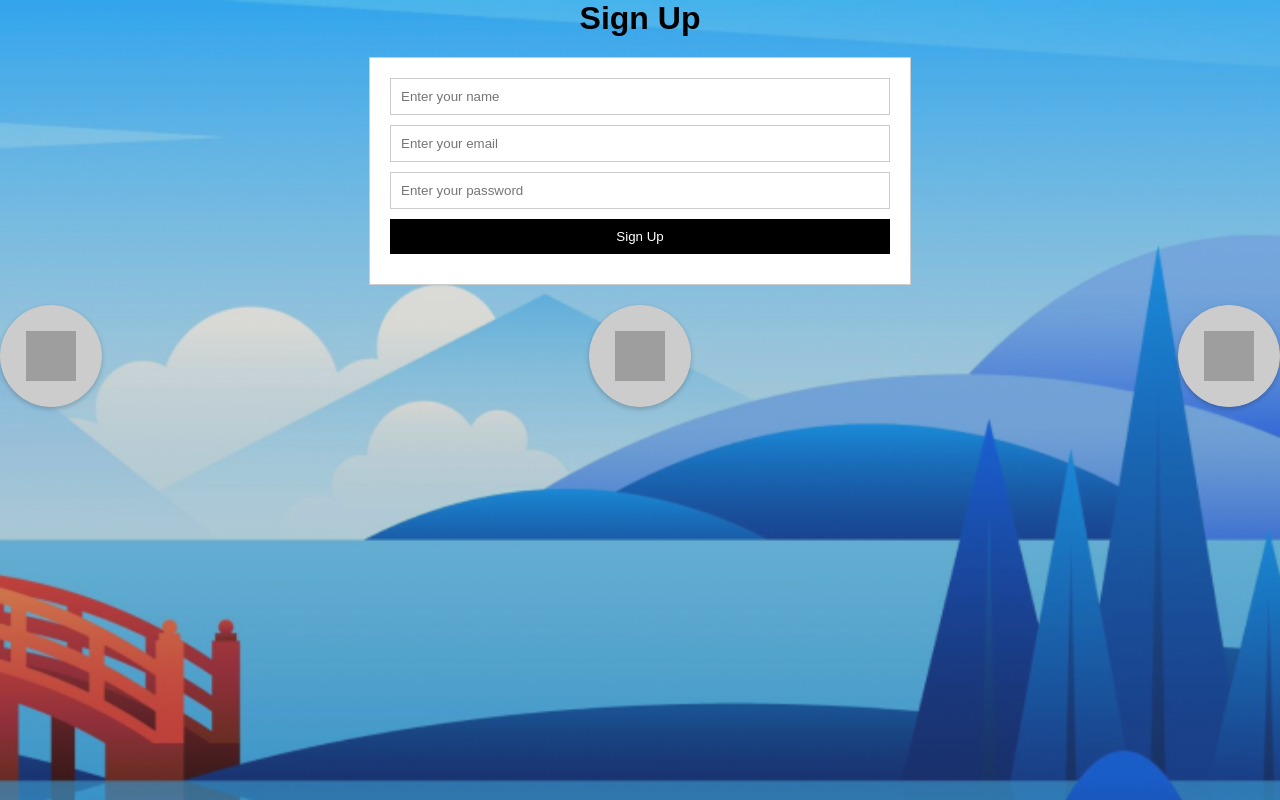
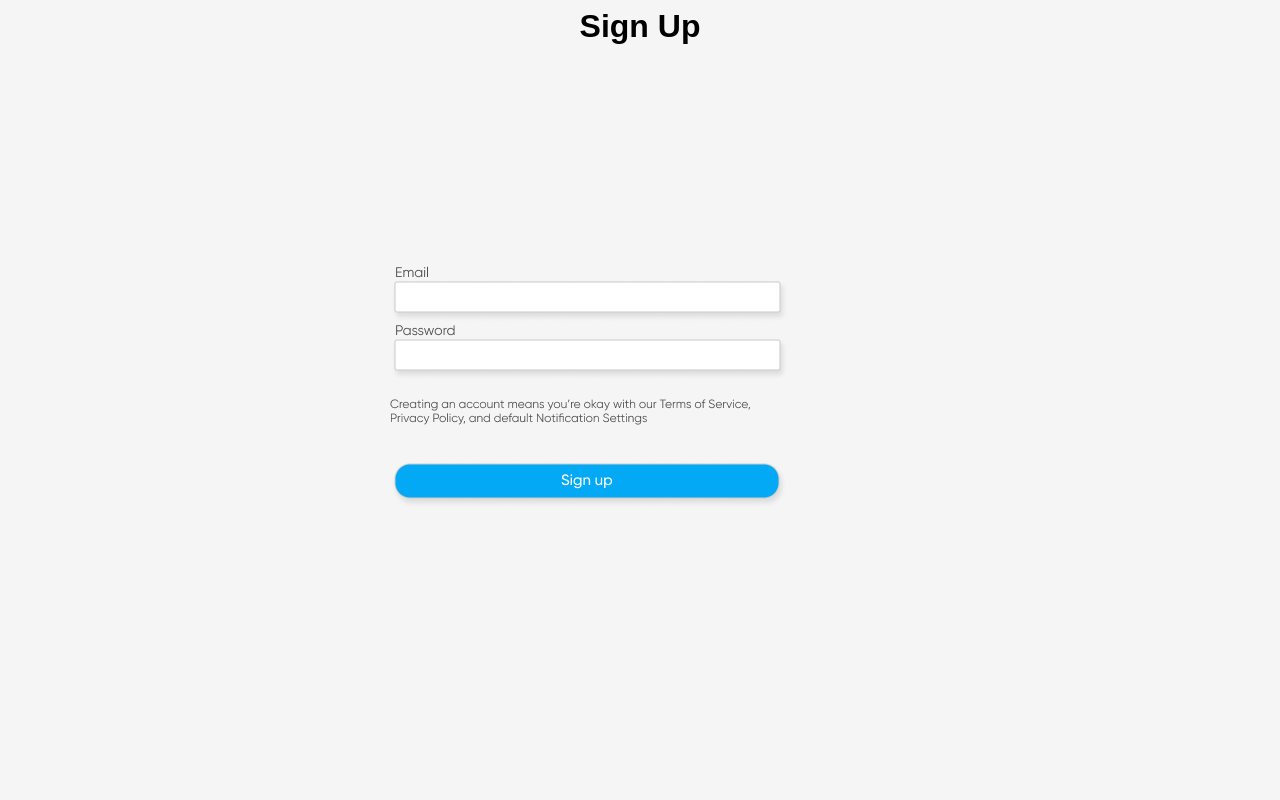
Before and after one commit to SohailAhmed-web/quiz_3_WebLab, a plain HTML site: page index.html in a window 1280 px wide. Drawn offline with Linux system fonts and the light colour scheme; grey boxes are pictures that could not be loaded.

Commit message:
sth change

```diff
--- a/assets/styles/style.css
+++ b/assets/styles/style.css
@@ -1,17 +1,3 @@
-
-body {
-    font-family: sans-serif;
-    background-image: url('/assets/img/4282077\ 1.png'); /* Replace 'your-background-image-url.jpg' with the URL of your image */
-    background-size: cover;
-    background-repeat: no-repeat;
-    background-attachment: fixed;
-    background-position: center;
-    margin: 0;
-    padding: 0;
-    height: 100vh;
-    overflow: hidden;
-  }
-
 body {
     font-family: sans-serif;
     background-color: #f5f5f5;
@@ -21,8 +7,6 @@ body {
     width: 500px;
     margin: 0 auto;
     padding: 20px;
-    background-color: #fff;
-    border: 1px solid #ccc;
   }
 
   input {
@@ -40,43 +24,7 @@ body {
     color: #fff;
     border: none;
   }
-
-  .social-media-buttons {
-    display: flex;
-    justify-content: space-between;
-    margin-top: 20px;
-  }
-
-  .social-media-button {
-    width: 100px;
-    height: 100px;
-    background-color: #ccc;
-    border: 1px solid #ccc;
-    border-radius: 50%;
-    display: flex;
-    justify-content: center;
-    align-items: center;
-    box-shadow: 0px 2px 5px rgba(0, 0, 0, 0.2);
-  }
-
-  .social-media-icon {
-    width: 50px;
-    height: 50px;
-  }
-
-  .linkedin-button {
-    background-color: #0077B5;
-  }
-
-  .twitter-button {
-    background-color: #1DA1F2;
-  }
-
-  .facebook-button {
-    background-color: #3B5998;
-  }
-
   h1 {
     text-align: center;
-    margin-bottom: 20px;
+    margin-bottom: 200px;
   }
--- a/index.html
+++ b/index.html
@@ -1,41 +1,28 @@
 <html>
+
 <head>
     <link rel="stylesheet" href="assets/js/index.js">
     <link rel="stylesheet" href="assets/styles/style.css">
 
-<title>Sign Up</title>
+    <title>Sign Up</title>
 
 </head>
+
 <body>
 
-<h1>Sign Up</h1>
+    <h1>Sign Up</h1>
 
-<form>
-  <input type="text" name="name" placeholder="Enter your name">
-  <input type="email" name="email" placeholder="Enter your email">
-  <input type="password" name="password" placeholder="Enter your password">
-  <button type="submit">Sign Up</button>
-</form>
-
-<div class="social-media-buttons">
-  <a href="#">
-    <div class="social-media-button">
-      <img class="social-media-icon" src="https://i.imgur.com/G5UeNZb.png" alt="LinkedIn icon">
-    </div>
-  </a>
-  <a href="#">
-    <div class="social-media-button">
-      <img class="social-media-icon" src="https://i.imgur.com/bIh9QtI.png" alt="Twitter icon">
-    </div>
-  </a>
-  <a href="#">
-    <div class="social-media-button">
-      <img class="social-media-icon" src="https://i.imgur.com/wM72T9I.png" alt="Facebook icon">
-    </div>
-  </a>
-</div>
-
+    <form>
+        <img src="/assets/img/email.png">
+        <br>
+        <img src="/assets/img/password.png">
+        <br><br>
+        <img src="/assets/img/Creating an account means you’re okay with our Terms of Service, Privacy Policy, and default Notification Settings.png">
+        <br><br><br>
+        <img src="/assets/img/button.png">
+    </form>
 
 
 </body>
+
 </html>
```
Also changed, not shown: assets/img/facebook.png (added), assets/img/linkedin.png (added), assets/img/twitter.png (added).
